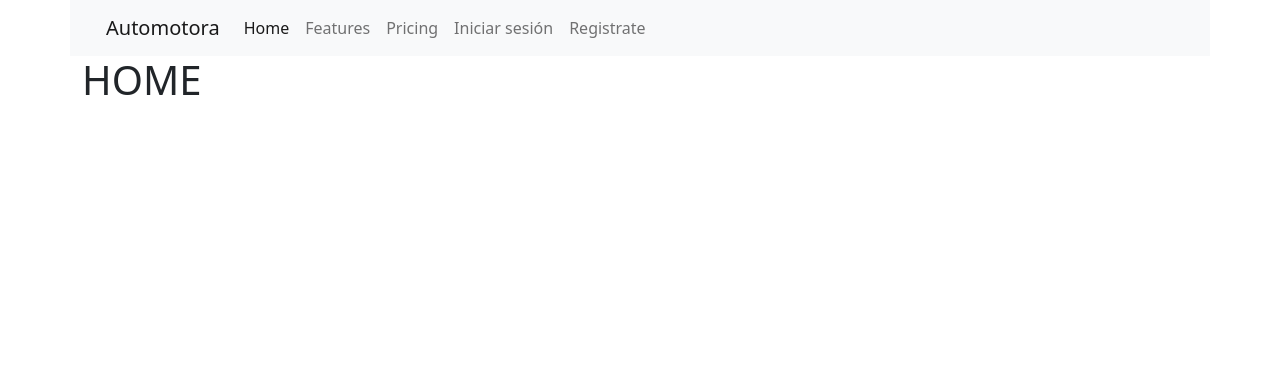
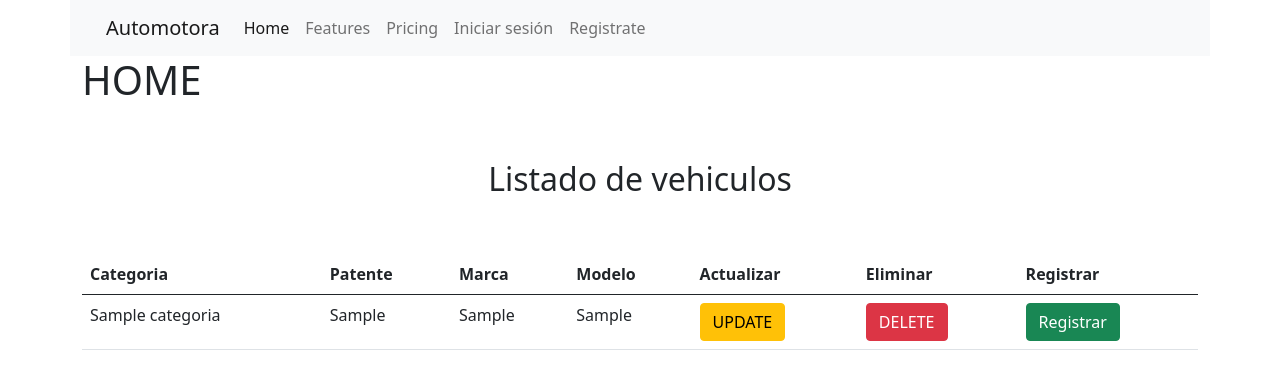
Before and after one commit to Seba-desing/bootcamp, a Django app: page / in a window 1280 px wide. Shown: the top 389 px of the page. Run offline with Django 4.2, Linux system fonts and the light colour scheme; tables that the repository leaves empty hold one stand-in row (values such as "Sample post").

Commit message:
ADD: Cambios de listar productos

```diff
--- a/app1/templates/home.html
+++ b/app1/templates/home.html
@@ -41,12 +41,44 @@
                       </li>
                       {% endif %}
                     </ul>
+
                   </div>
                 </div>
               </nav>
             <h1>HOME</h1>
         </div>
     </div>
+    <h2 class="d-flex justify-content-center py-5">Listado de vehiculos</h2>
+    <div class="container">
+        <table class="table">
+            <thead>
+              <tr>
+                <th scope="col">Categoria</th>
+                <th scope="col">Patente</th>
+                <th scope="col">Marca</th>
+                <th scope="col">Modelo</th>
+                <th scope="col">Actualizar</th>
+                <th scope="col">Eliminar</th>
+                <th scope="col">Registrar</th>
+              </tr>
+            </thead>
+            <tbody>
+             {% for i in Vehiculo %}
+             <tr>
+                 <td>{{i.Categoria}}</td>
+                 <td>{{i.patente}}</td>
+                 <td>{{i.marca}}</td>
+                 <td>{{i.modelo}}</td>
+                 <td><a href=""><button class="btn btn-warning">UPDATE</button></a></td>
+                 <td><a href=""><button class="btn btn-danger">DELETE</button></a></td>
+                 <td><a href="form"><button class="btn btn-success">Registrar</button></a></td>
+
+             </tr>
+             {% endfor %}
+            </tbody>
+          </table>
+
+    </div>
 
 </body>
 </html>
--- a/app1/urls.py
+++ b/app1/urls.py
@@ -3,5 +3,6 @@ from .views import *
 
 urlpatterns = [
     path("", home, name = "home"),
-    path("registro/", registro, name = "registro")
+    path("registro/", registro, name = "registro"),
+    path('form', form, name="form")
 ]
--- a/app1/views.py
+++ b/app1/views.py
@@ -1,12 +1,17 @@
 from django.shortcuts import render, redirect
-from .forms import CustomUserCreationForm, UserCreationForm
+from .forms import CustomUserCreationForm, UserCreationForm, VehiculoForm
 from django.contrib.auth import authenticate, login
 from django.contrib import messages
-
+from .models import Vehiculo
 # Create your views here.
 
 def home(request):
-    return render(request, 'home.html')
+    vehiculo = Vehiculo.objects.all()
+    datos = {
+            'Vehiculo':vehiculo
+    }
+    return render (request,'home.html',datos)
+
 
 def registro(request):
     data = {
@@ -23,3 +28,16 @@ def registro(request):
             return redirect(to='home')
         data['form'] = formulario
     return render(request, 'registration/registro.html', data)
+
+
+
+def form(request):
+    datos ={
+        'form': VehiculoForm()
+    }
+    if request.method == 'POST':
+        formulario  = VehiculoForm(request.POST)
+        if formulario.is_valid:
+            formulario.save()
+
+    return render (request, 'form_create.html',datos)
```
Also changed, not shown: app1/forms.py (+7 -1 lines), app1/templates/form_create.html (added, +28 -0 lines).
